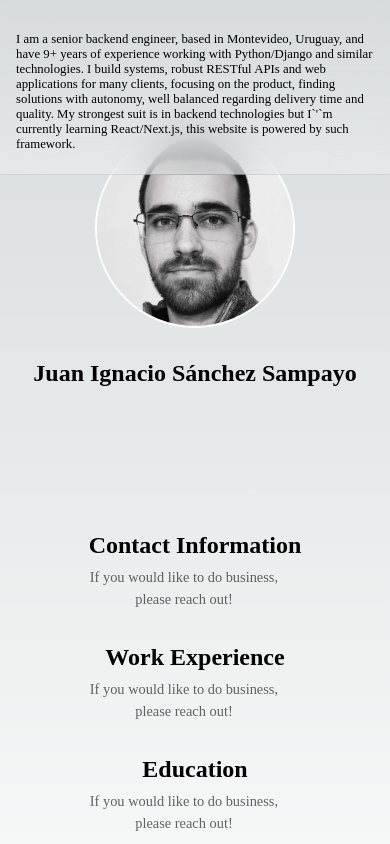
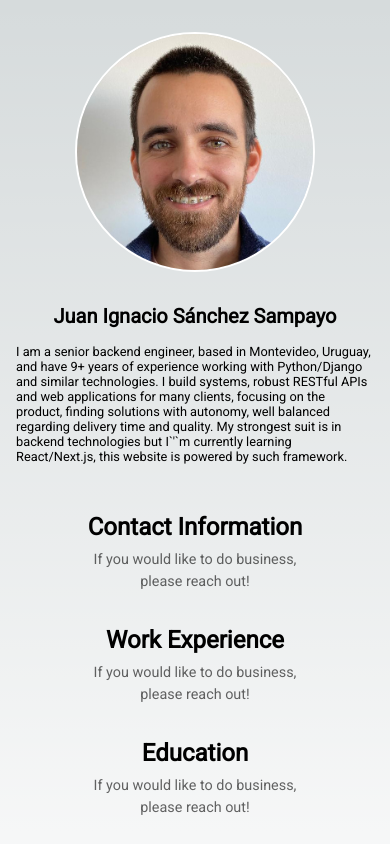
Before and after one commit to juan-ignacio-sanchez/portfolio, a Next.js app: page / in a window 390 px wide. Shown: the top 844 px of the page. Built offline with nearby package versions, Linux system fonts and the light colour scheme.

Commit message:
add new profile pic and improves some css

```diff
--- a/src/app/page.module.css
+++ b/src/app/page.module.css
@@ -13,6 +13,7 @@
   font-size: 1rem;
   max-width: var(--max-width);
   z-index: 2;
+  padding: 1rem;
 }
 
 .description a {
@@ -23,8 +24,19 @@
 }
 
 .profilePicture {
+  animation: fadeIn 1s;
   border-radius: 50%;
   border: 2px solid white;
+}
+
+@keyframes fadeIn {
+  0% {
+    opacity: 0;
+  }
+
+  100% {
+    opacity: 1;
+  }
 }
 
 .profileName {
@@ -100,6 +112,12 @@
     padding: 4rem;
   }
 
+  .profileName {
+    padding-top: 1rem;
+    padding-bottom: 0rem;
+    font-size: 15pt
+  }
+
   .grid {
     grid-template-columns: 1fr;
     margin-bottom: 120px;
@@ -115,15 +133,6 @@
     margin-bottom: 0.5rem;
   }
 
-  .center {
-    padding: 8rem 0 6rem;
-  }
-
-  .center::before {
-    transform: none;
-    height: 300px;
-  }
-
   .description {
     font-size: 0.8rem;
   }
@@ -132,55 +141,16 @@
     padding: 1rem;
   }
 
-  .description p,
-  .description div {
-    display: flex;
-    justify-content: center;
-    position: fixed;
-    width: 100%;
-  }
 
-  .description p {
-    align-items: center;
-    inset: 0 0 auto;
-    padding: 2rem 1rem 1.4rem;
-    border-radius: 0;
-    border: none;
-    border-bottom: 1px solid rgba(var(--callout-border-rgb), 0.25);
-    background: linear-gradient(to bottom,
-        rgba(var(--background-start-rgb), 1),
-        rgba(var(--callout-rgb), 0.5));
-    background-clip: padding-box;
-    backdrop-filter: blur(24px);
-  }
-
-  .description div {
-    align-items: flex-end;
-    pointer-events: none;
-    inset: auto 0 0;
-    padding: 2rem;
-    height: 200px;
-    background: linear-gradient(to bottom,
-        transparent 0%,
-        rgb(var(--background-end-rgb)) 40%);
-    z-index: 1;
-  }
 }
 
 /* Tablet and Smaller Desktop */
 @media (min-width: 701px) and (max-width: 1120px) {
   .grid {
     grid-template-columns: repeat(2, 50%);
-  }
-}
-
-@media (prefers-color-scheme: dark) {
-  .vercelLogo {
-    filter: invert(1);
-  }
-
-  .logo {
-    filter: invert(1) drop-shadow(0 0 0.3rem #ffffff70);
+    max-width: 100%;
+    width: var(--max-width);
+    justify-content: center;
   }
 }
 
--- a/src/app/page.tsx
+++ b/src/app/page.tsx
@@ -1,5 +1,8 @@
+import { Roboto } from '@next/font/google'
 import Image from 'next/image'
 import styles from './page.module.css'
+
+const roboto = Roboto({ subsets: ['latin'], weight: "400" })
 
 function PageCard({ title, description }: { title: string, description: string }) {
 
@@ -20,6 +23,7 @@ function PageCard({ title, description }: { title: string, description: string }
 
 export default function Home() {
   return (
+    <span className={roboto.className}>
       <main className={styles.main}>
 
         <div className={styles.center}>
@@ -28,8 +32,10 @@ export default function Home() {
               src="./images/profile.jpg"
               alt="Profile picture"
               className={styles.profilePicture}
-            width={200}
-            height={200}
+              width={0}
+              height={0}
+              sizes="10vw"
+              style={{ width: '15rem', height: 'auto' }} // optional
               priority
             />
           </div>
@@ -52,5 +58,6 @@ export default function Home() {
           <PageCard title="Personal Projects" description="If you would like to do business, please reach out!" />
         </div>
       </main>
+    </span>
   )
 }
```
Also changed, not shown: package.json (+6 -5 lines), public/images/profile.jpg, 1 other file (tests, documents, lock files or other folders). Lines whose indentation alone changed are shown as unchanged.
